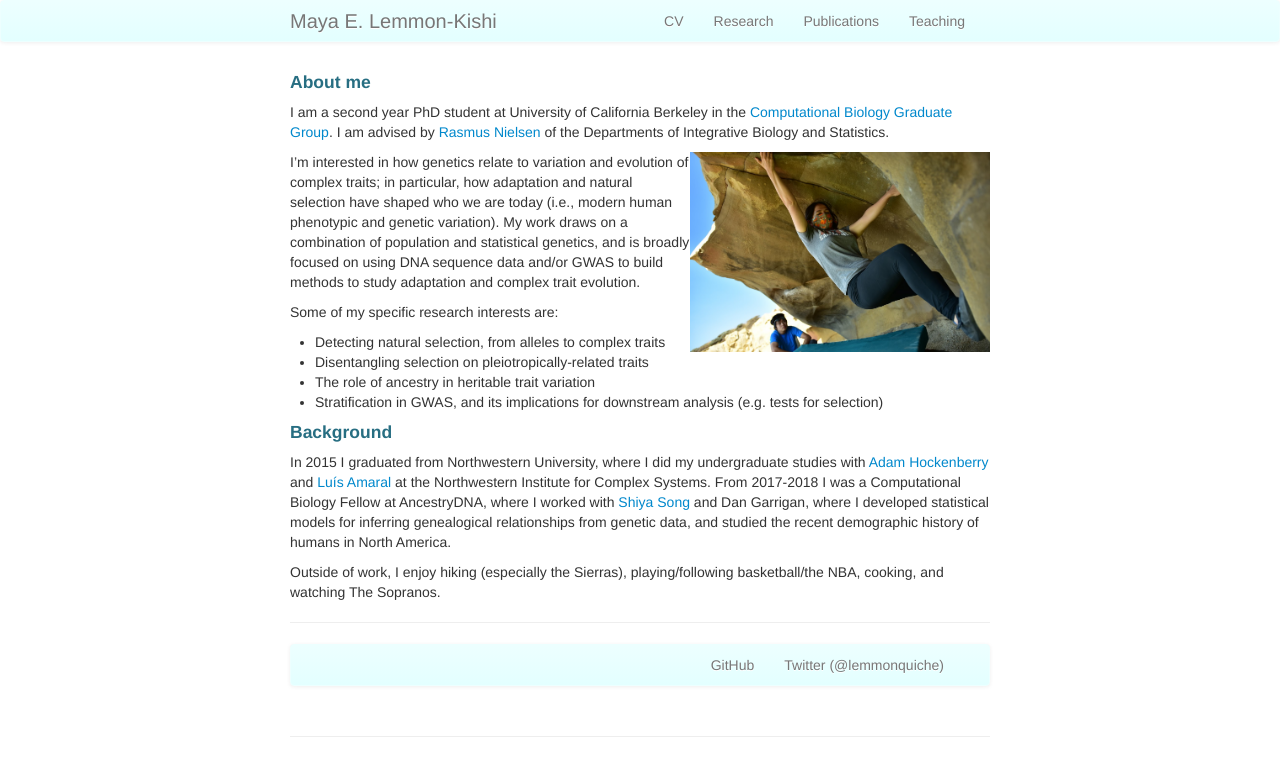
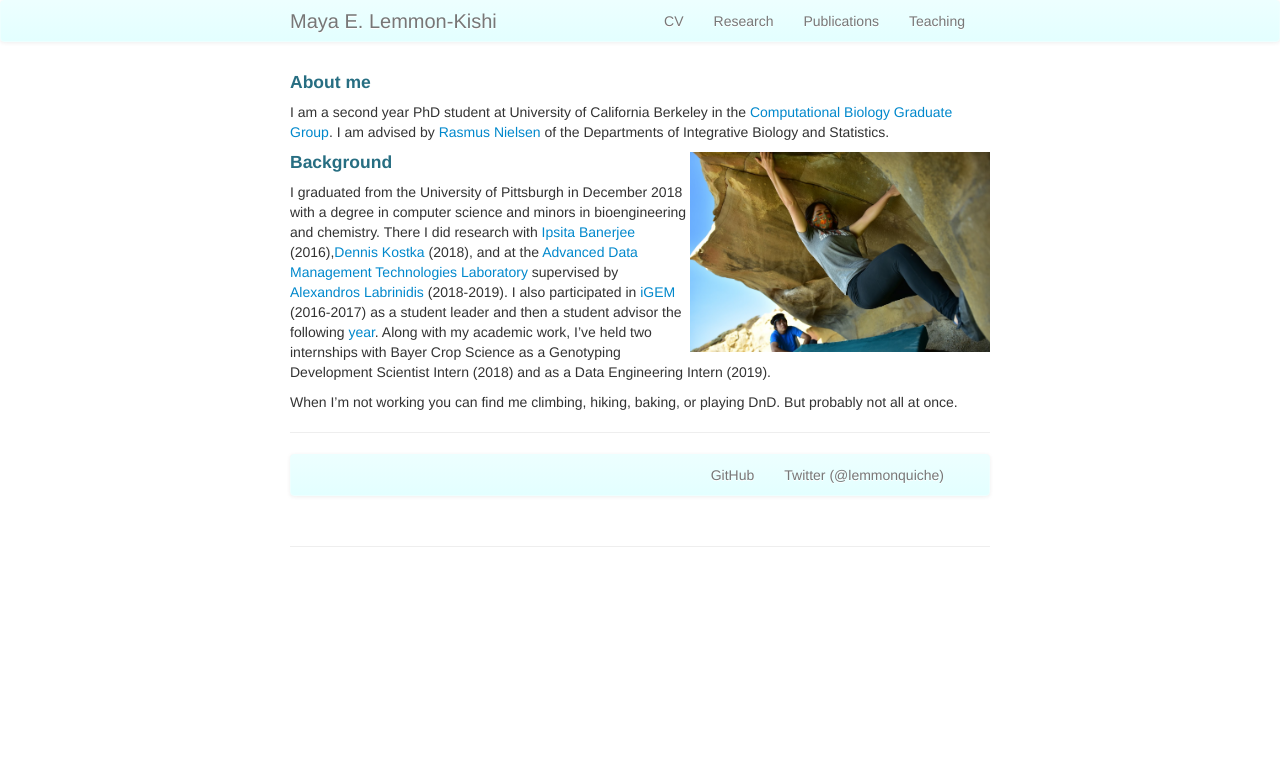
Before and after one commit to lemmonquiche/lemmonquiche.github.io, a Jekyll site: the page built from index.md, in a window 1280 px wide. Shown: the top 776 px of the page. Built offline with Jekyll 4.4.1, drawn with Linux system fonts in a browser that asks for light colours.

Commit message:
background

```diff
--- a/index.md
+++ b/index.md
@@ -11,7 +11,7 @@ I am a second year PhD student at University of California Berkeley in the <a hr
 
 <img style="float: right;" src="../assets/headshot.jpg" width="300">
 
-I'm interested in how genetics relate to variation and evolution of complex traits; in particular, how adaptation and natural selection have shaped who we are today (i.e., modern human phenotypic and genetic variation). My work draws on a combination of population and statistical genetics, and is broadly focused on using DNA sequence data and/or GWAS to build methods to study adaptation and complex trait evolution.
+<!-- I'm interested in how genetics relate to variation and evolution of complex traits; in particular, how adaptation and natural selection have shaped who we are today (i.e., modern human phenotypic and genetic variation). My work draws on a combination of population and statistical genetics, and is broadly focused on using DNA sequence data and/or GWAS to build methods to study adaptation and complex trait evolution.
 
 Some of my specific research interests are:
 <ul>
@@ -19,12 +19,12 @@ Some of my specific research interests are:
 	<li> Disentangling selection on pleiotropically-related traits </li>
 	<li> The role of ancestry in heritable trait variation </li>
 	<li> Stratification in GWAS, and its implications for downstream analysis (e.g. tests for selection) </li>
-</ul>
+</ul> -->
 
 #### Background
-In 2015 I graduated from Northwestern University, where I did my undergraduate studies with <a href="https://adamhockenberry.com/">Adam Hockenberry</a> and <a href="https://amaral.northwestern.edu/">Luís Amaral</a> at the Northwestern Institute for Complex Systems. From 2017-2018 I was a Computational Biology Fellow at AncestryDNA, where I worked with <a href="http://songsy.github.io/">Shiya Song</a> and Dan Garrigan, where I developed statistical models for inferring genealogical relationships from genetic data, and studied the recent demographic history of humans in North America.
+I graduated from the University of Pittsburgh in December 2018 with a degree in computer science and minors in bioengineering and chemistry. There I did research with <a href="https://www.engineering.pitt.edu/IpsitaBanerjee/">Ipsita Banerjee</a> (2016),<a href="https://www.kostkalab.net/">Dennis Kostka</a> (2018), and at the <a href="https://db.cs.pitt.edu/group/">Advanced Data Management Technologies Laboratory</a> supervised by <a href="https://labrinidis.cs.pitt.edu/">Alexandros Labrinidis</a> (2018-2019). I also participated in <a href="http://2016.igem.org/Team:Pittsburgh">iGEM</a> (2016-2017) as a student leader and then a student advisor the following <a href="http://2017.igem.org/Team:Pittsburgh">year</a>. Along with my academic work, I've held two internships with Bayer Crop Science as a Genotyping Development Scientist Intern (2018) and as a Data Engineering Intern (2019).
 
-Outside of work, I enjoy hiking (especially the Sierras), playing/following basketball/the NBA, cooking, and watching The Sopranos.
+When I'm not working you can find me climbing, hiking, baking, or playing DnD. But probably not all at once.
 
 ---
 
```
